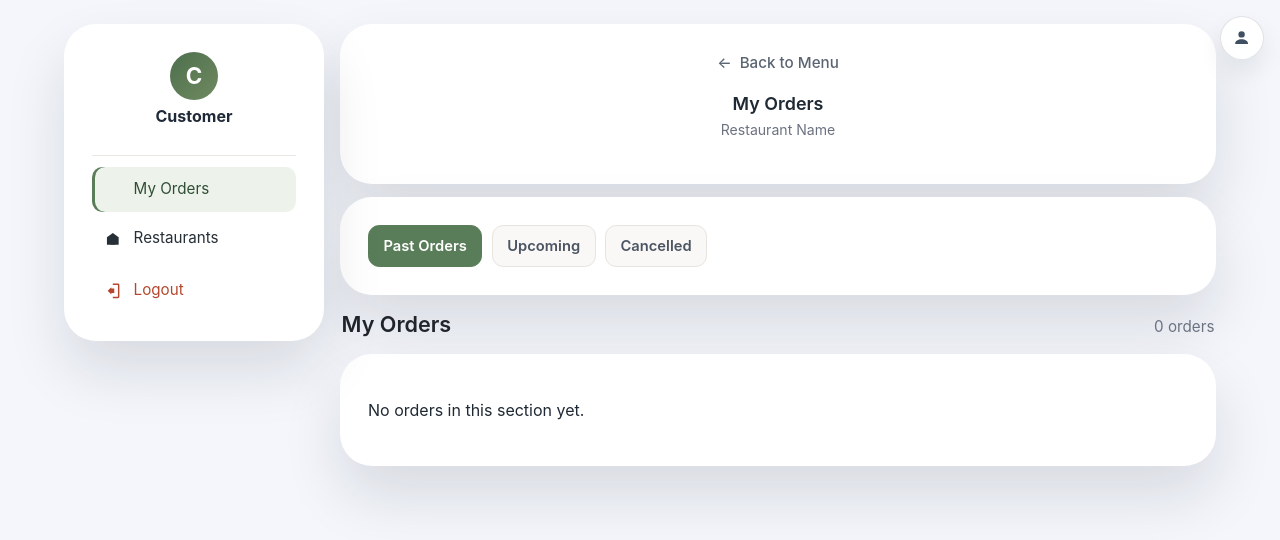
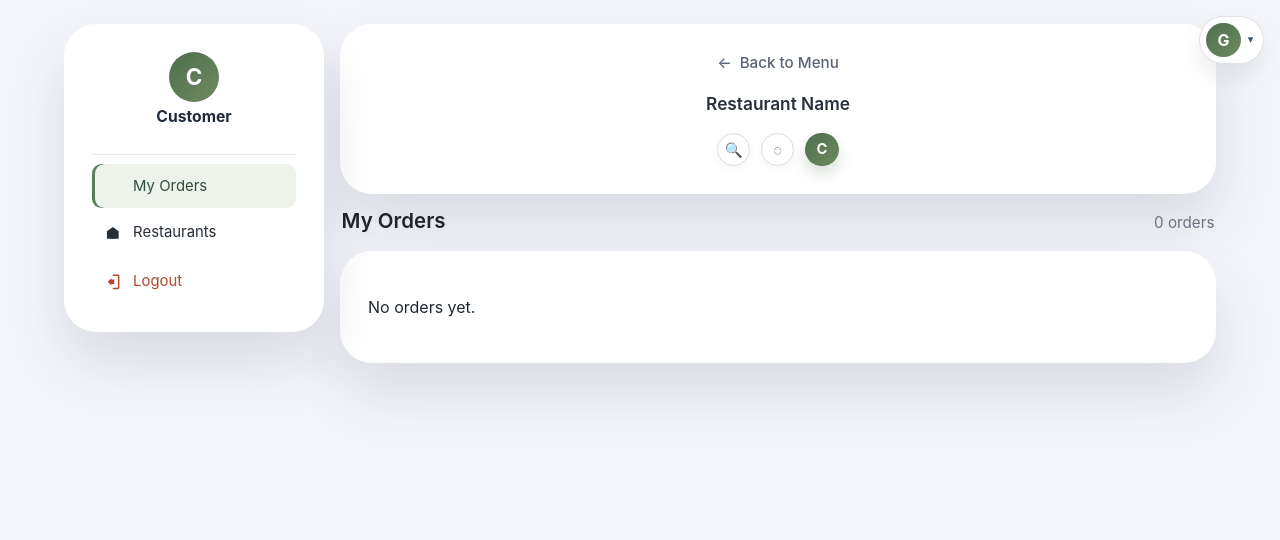
Before and after one commit to gbhandaru/go2pik-frontend, a React (Vite) app: page /orders in a window 1280 px wide. Shown: the top 540 px of the page. Built offline with nearby package versions, Linux system fonts and the light colour scheme.

Commit message:
UI_CHANGES_15

```diff
--- a/src/components/customer/CustomerProfileMenu.jsx
+++ b/src/components/customer/CustomerProfileMenu.jsx
@@ -1,7 +1,12 @@
 import { useEffect, useMemo, useRef, useState } from 'react';
 import { Link, useNavigate } from 'react-router-dom';
 import { useAuth } from '../../hooks/useAuth.jsx';
-import { getStoredProfile, setAuthNotice } from '../../services/authStorage.js';
+import {
+  clearCustomerGuestAccess,
+  getStoredProfile,
+  setAuthNotice,
+  setCustomerGuestAccess,
+} from '../../services/authStorage.js';
 import { getCustomerDisplayName, getCustomerInitial } from '../../utils/customerIdentity.js';
 
 export default function CustomerProfileMenu() {
@@ -41,22 +46,10 @@ export default function CustomerProfileMenu() {
   const handleLogout = async () => {
     setOpen(false);
     setAuthNotice('Your session has expired. Please sign in again.');
+    clearCustomerGuestAccess();
     await logout();
     navigate('/login', { replace: true });
   };
-
-  if (!hasCustomerSession) {
-    return (
-      <button
-        type="button"
-        className="customer-profile-trigger customer-profile-trigger--guest"
-        onClick={() => navigate('/login')}
-        aria-label="Sign in"
-      >
-        <UserIcon />
-      </button>
-    );
-  }
 
   return (
     <div className="customer-profile" ref={menuRef}>
@@ -66,7 +59,7 @@ export default function CustomerProfileMenu() {
         onClick={() => setOpen((current) => !current)}
         aria-haspopup="menu"
         aria-expanded={open}
-        aria-label="Open customer menu"
+        aria-label={hasCustomerSession ? 'Open customer menu' : 'Customer menu'}
       >
         <span className="customer-profile-trigger__avatar">{customerInitial}</span>
         <span className="customer-profile-trigger__caret" aria-hidden="true">
@@ -76,6 +69,8 @@ export default function CustomerProfileMenu() {
 
       {open ? (
         <div className="customer-profile-menu" role="menu" aria-label="Customer profile menu">
+          {hasCustomerSession ? (
+            <>
               <div className="customer-profile-menu__identity">
                 <span className="customer-profile-menu__avatar">{customerInitial}</span>
                 <div>
@@ -95,6 +90,38 @@ export default function CustomerProfileMenu() {
                 </span>
                 Logout
               </button>
+            </>
+          ) : (
+            <>
+              <div className="customer-profile-menu__identity">
+                <span className="customer-profile-menu__avatar">{customerInitial}</span>
+                <div>
+                  <strong>Guest</strong>
+                  <span>Sign in or continue as guest</span>
+                </div>
+              </div>
+              <Link className="customer-profile-menu__item" to="/login" onClick={() => setOpen(false)}>
+                <span className="customer-profile-menu__icon" aria-hidden="true">
+                  <UserIcon />
+                </span>
+                Sign in
+              </Link>
+              <button
+                type="button"
+                className="customer-profile-menu__item"
+                onClick={() => {
+                  setCustomerGuestAccess(true);
+                  setOpen(false);
+                  navigate('/home');
+                }}
+              >
+                <span className="customer-profile-menu__icon" aria-hidden="true">
+                  <GuestIcon />
+                </span>
+                Continue as guest
+              </button>
+            </>
+          )}
         </div>
       ) : null}
     </div>
@@ -105,6 +132,14 @@ function UserIcon() {
   return (
     <svg viewBox="0 0 24 24" aria-hidden="true">
       <path d="M12 12a4 4 0 1 0-4-4 4 4 0 0 0 4 4Zm0 2c-4.4 0-8 2.2-8 5v1h16v-1c0-2.8-3.6-5-8-5Z" />
+    </svg>
+  );
+}
+
+function GuestIcon() {
+  return (
+    <svg viewBox="0 0 24 24" aria-hidden="true">
+      <path d="M12 12a4 4 0 1 0-4-4 4 4 0 0 0 4 4Zm-6 8v-1a6 6 0 0 1 12 0v1H6Z" />
     </svg>
   );
 }
--- a/src/pages/LoginPage.jsx
+++ b/src/pages/LoginPage.jsx
@@ -1,7 +1,7 @@
 import { useEffect, useState } from 'react';
 import { Link, useLocation, useNavigate } from 'react-router-dom';
 import { useAuth } from '../hooks/useAuth.jsx';
-import { consumeAuthNotice } from '../services/authStorage.js';
+import { clearCustomerGuestAccess, consumeAuthNotice, setCustomerGuestAccess } from '../services/authStorage.js';
 
 export default function LoginPage() {
   const { login, error, loading, isAuthenticated } = useAuth();
@@ -31,6 +31,7 @@ export default function LoginPage() {
     setLocalError(null);
     try {
       await login(form);
+      clearCustomerGuestAccess();
       const redirectTo = location.state?.from?.pathname || '/home';
       navigate(redirectTo, { replace: true });
     } catch (err) {
@@ -39,6 +40,7 @@ export default function LoginPage() {
   };
 
   const handleContinueAsGuest = () => {
+    setCustomerGuestAccess(true);
     navigate(location.state?.from?.pathname || '/home', { replace: true });
   };
 
--- a/src/pages/OrdersPage.jsx
+++ b/src/pages/OrdersPage.jsx
@@ -1,4 +1,4 @@
-import { useEffect, useMemo, useState } from 'react';
+import { useMemo } from 'react';
 import { useNavigate } from 'react-router-dom';
 import { fetchCustomerOrders } from '../api/customersApi.js';
 import { useAuth } from '../hooks/useAuth.jsx';
@@ -6,73 +6,21 @@ import { useFetch } from '../hooks/useFetch.js';
 import { formatCurrency } from '../utils/formatCurrency.js';
 import { getCustomerDisplayName, getCustomerId } from '../utils/customerIdentity.js';
 
-const ORDER_TABS = [
-  { value: 'past', label: 'Past Orders' },
-  { value: 'upcoming', label: 'Upcoming' },
-  { value: 'cancelled', label: 'Cancelled' },
-];
-
-const PAST_STATUSES = new Set(['completed', 'delivered', 'picked_up', 'pickup_complete']);
-const UPCOMING_STATUSES = new Set(['new', 'received', 'accepted', 'preparing', 'ready_for_pickup', 'scheduled']);
-const CANCELLED_STATUSES = new Set(['cancelled', 'canceled', 'rejected']);
-
 export default function OrdersPage() {
   const navigate = useNavigate();
   const { user, logout } = useAuth();
   const customerId = useMemo(() => getCustomerId(user), [user]);
   const customerName = useMemo(() => getCustomerDisplayName(user), [user]);
-  const [activeTab, setActiveTab] = useState('past');
   const { data, loading, error } = useFetch(
     () => (customerId ? fetchCustomerOrders(customerId) : Promise.resolve({ customer: null, orders: [] })),
     [customerId],
   );
 
   const customer = data?.customer || user || null;
-  const orders = data?.orders || [];
+  const orders = useMemo(() => sortOrdersByDate(data?.orders || []), [data?.orders]);
   const resolvedCustomerName = getCustomerDisplayName(customer) || customerName || 'Customer';
   const resolvedPhone = customer?.phone || customer?.phone_number || user?.phone || user?.phone_number || '';
   const resolvedEmail = customer?.email || user?.email || '';
-
-  const groupedOrders = useMemo(() => {
-    const next = {
-      past: [],
-      upcoming: [],
-      cancelled: [],
-    };
-
-    orders.forEach((order) => {
-      const bucket = getOrderBucket(order);
-      next[bucket].push(order);
-    });
-
-    return next;
-  }, [orders]);
-
-  useEffect(() => {
-    if (!orders.length) {
-      return;
-    }
-
-    if ((groupedOrders[activeTab] || []).length > 0) {
-      return;
-    }
-
-    if (groupedOrders.past.length) {
-      setActiveTab('past');
-      return;
-    }
-
-    if (groupedOrders.upcoming.length) {
-      setActiveTab('upcoming');
-      return;
-    }
-
-    if (groupedOrders.cancelled.length) {
-      setActiveTab('cancelled');
-    }
-  }, [activeTab, groupedOrders, orders.length]);
-
-  const activeOrders = groupedOrders[activeTab] || [];
 
   const handleLogout = async () => {
     await logout();
@@ -143,44 +91,33 @@ export default function OrdersPage() {
               <span>Back to Menu</span>
             </button>
             <div className="customer-orders-topbar__title">
-              <h1>My Orders</h1>
-              <p>Restaurant Name</p>
+              <h1>Restaurant Name</h1>
             </div>
-            <div className="customer-orders-topbar__spacer" />
+            <div className="customer-orders-topbar__actions">
+              <div className="customer-orders-topbar__chip" aria-hidden="true">
+                <span>🔍</span>
+              </div>
+              <div className="customer-orders-topbar__chip" aria-hidden="true">
+                <span>◌</span>
+              </div>
+              <div className="customer-orders-topbar__profile" aria-hidden="true">
+                {resolvedCustomerName.charAt(0).toUpperCase() || 'G'}
+              </div>
+            </div>
           </header>
-
-          <section className="customer-orders-tabs card" aria-label="Order filters">
-            <div className="customer-orders-tablist" role="tablist" aria-label="Order status tabs">
-              {ORDER_TABS.map((tab) => (
-                <button
-                  key={tab.value}
-                  type="button"
-                  role="tab"
-                  aria-selected={activeTab === tab.value}
-                  className={`customer-orders-tab${activeTab === tab.value ? ' active' : ''}`}
-                  onClick={() => setActiveTab(tab.value)}
-                >
-                  {tab.label}
-                </button>
-              ))}
-            </div>
-          </section>
 
           <section className="customer-orders-list">
             <div className="customer-orders-heading">
               <h2>My Orders</h2>
-              <span>{activeOrders.length} order{activeOrders.length === 1 ? '' : 's'}</span>
+              <span>{orders.length} order{orders.length === 1 ? '' : 's'}</span>
             </div>
 
-            {activeOrders.length === 0 ? (
+            {orders.length === 0 ? (
               <div className="card customer-orders-empty">
-                <p>No orders in this section yet.</p>
+                <p>No orders yet.</p>
               </div>
             ) : (
-              activeOrders.map((order) => {
-                const bucket = getOrderBucket(order);
-                const placedLabel = formatOrderPlacement(order, bucket);
-                const totalLabel = formatOrderTotal(order);
+              orders.map((order) => {
                 const statusLabel = formatOrderStatusLabel(order.status);
                 return (
                   <article className="card customer-order-card" key={order.id}>
@@ -188,9 +125,9 @@ export default function OrdersPage() {
                       <div className="customer-order-card__header">
                         <div>
                           <h3>{order.restaurant?.name || 'Unknown restaurant'}</h3>
-                          <p>{placedLabel}</p>
+                          <p>{formatOrderPlacement(order)}</p>
                         </div>
-                        <span className={`customer-order-card__status customer-order-card__status--${bucket}`}>
+                        <span className={`customer-order-card__status customer-order-card__status--${getOrderBucket(order)}`}>
                           {statusLabel}
                         </span>
                       </div>
@@ -210,7 +147,7 @@ export default function OrdersPage() {
                         </div>
                         <div>
                           <span>Total</span>
-                          <strong>{totalLabel}</strong>
+                          <strong>{formatOrderTotal(order)}</strong>
                         </div>
                       </div>
                     </div>
@@ -229,6 +166,20 @@ export default function OrdersPage() {
       </section>
     </main>
   );
+}
+
+function sortOrdersByDate(orders = []) {
+  return [...orders].sort((a, b) => {
+    const aTime = getOrderTimeValue(a);
+    const bTime = getOrderTimeValue(b);
+    return bTime - aTime;
+  });
+}
+
+function getOrderTimeValue(order) {
+  const raw = order?.created_at || order?.createdAt || order?.placedAt || order?.customer?.pickupTime || order?.pickupTime || 0;
+  const date = new Date(raw);
+  return Number.isNaN(date.getTime()) ? 0 : date.getTime();
 }
 
 function renderOrderItems(items = []) {
@@ -252,36 +203,26 @@ function renderOrderItems(items = []) {
 
 function getOrderBucket(order) {
   const status = String(order?.status || '').trim().toLowerCase();
-  if (CANCELLED_STATUSES.has(status)) {
+  if (status === 'cancelled' || status === 'canceled' || status === 'rejected') {
     return 'cancelled';
   }
-  if (PAST_STATUSES.has(status)) {
-    return 'past';
-  }
-  return 'upcoming';
+  return 'past';
 }
 
-function formatOrderPlacement(order, bucket = 'upcoming') {
+function formatOrderPlacement(order) {
   const pickup =
     order?.customer?.pickupTime ||
     order?.pickupTime ||
     order?.pickupRequest?.scheduledTime ||
     order?.pickupRequest?.readyTime ||
+    order?.placedAt ||
+    order?.createdAt ||
+    order?.created_at ||
     '';
 
   const date = pickup ? new Date(pickup) : null;
   if (date && !Number.isNaN(date.getTime())) {
-    const prefix = bucket === 'past' ? 'Picked up on' : 'Pickup at';
-    return `${prefix} ${date.toLocaleDateString([], { month: 'short', day: 'numeric', year: 'numeric' })} ${date.toLocaleTimeString([], {
-      hour: 'numeric',
-      minute: '2-digit',
-    })}`;
-  }
-
-  const createdAt = order?.created_at || order?.createdAt || order?.placedAt;
-  const createdDate = createdAt ? new Date(createdAt) : null;
-  if (createdDate && !Number.isNaN(createdDate.getTime())) {
-    return `Placed on ${createdDate.toLocaleDateString([], { month: 'short', day: 'numeric', year: 'numeric' })} ${createdDate.toLocaleTimeString([], {
+    return `Picked up on ${date.toLocaleDateString([], { month: 'short', day: 'numeric', year: 'numeric' })} ${date.toLocaleTimeString([], {
       hour: 'numeric',
       minute: '2-digit',
     })}`;
@@ -314,13 +255,10 @@ function formatPaymentLabel(order) {
 
 function formatOrderStatusLabel(status) {
   const normalized = String(status || '').trim().toLowerCase();
-  if (PAST_STATUSES.has(normalized)) {
-    return 'Completed';
-  }
-  if (CANCELLED_STATUSES.has(normalized)) {
+  if (normalized === 'cancelled' || normalized === 'canceled' || normalized === 'rejected') {
     return 'Cancelled';
   }
-  return 'Upcoming';
+  return 'Completed';
 }
 
 function capitalizeWords(value) {
--- a/src/styles/globals.css
+++ b/src/styles/globals.css
@@ -207,11 +207,11 @@ img {
 .customer-orders-sidebar {
   position: sticky;
   top: 1rem;
-  padding: 1.1rem 0.9rem;
-  border-radius: 1.35rem;
-  display: flex;
-  flex-direction: column;
-  gap: 0.85rem;
+  padding: 0.95rem 0.8rem 1rem;
+  border-radius: 1.3rem;
+  display: flex;
+  flex-direction: column;
+  gap: 0.75rem;
 }
 
 .customer-orders-profile {
@@ -219,13 +219,13 @@ img {
   flex-direction: column;
   align-items: center;
   text-align: center;
-  gap: 0.25rem;
-  padding-bottom: 0.7rem;
+  gap: 0.18rem;
+  padding-bottom: 0.55rem;
 }
 
 .customer-orders-avatar {
-  width: 3rem;
-  height: 3rem;
+  width: 3.15rem;
+  height: 3.15rem;
   border-radius: 50%;
   display: inline-flex;
   align-items: center;
@@ -237,21 +237,21 @@ img {
 }
 
 .customer-orders-profile strong {
-  font-size: 1rem;
+  font-size: 0.98rem;
   color: #1f2937;
 }
 
 .customer-orders-profile span {
   color: #6b7280;
-  font-size: 0.88rem;
+  font-size: 0.85rem;
 }
 
 .customer-orders-nav {
   display: flex;
   flex-direction: column;
-  gap: 0.22rem;
+  gap: 0.16rem;
   border-top: 1px solid #ece7e2;
-  padding-top: 0.65rem;
+  padding-top: 0.58rem;
 }
 
 .customer-orders-nav__item {
@@ -259,13 +259,13 @@ img {
   align-items: center;
   gap: 0.75rem;
   width: 100%;
-  padding: 0.72rem 0.75rem;
-  border-radius: 0.65rem;
+  padding: 0.68rem 0.72rem;
+  border-radius: 0.6rem;
   border: none;
   background: transparent;
   color: #272f37;
   text-align: left;
-  font-size: 0.95rem;
+  font-size: 0.93rem;
 }
 
 .customer-orders-nav__item.active {
@@ -298,16 +298,16 @@ img {
   min-width: 0;
   display: flex;
   flex-direction: column;
-  gap: 0.8rem;
+  gap: 0.75rem;
 }
 
 .customer-orders-topbar {
   display: grid;
   grid-template-columns: auto minmax(0, 1fr) auto;
   align-items: center;
-  gap: 0.85rem;
-  padding: 0.8rem 1rem;
-  border-radius: 1.15rem;
+  gap: 0.7rem;
+  padding: 0.75rem 0.95rem;
+  border-radius: 1.12rem;
 }
 
 .customer-orders-back {
@@ -328,18 +328,55 @@ img {
 
 .customer-orders-topbar__title h1 {
   margin: 0;
-  font-size: 1.12rem;
+  font-size: 1.08rem;
   font-weight: 600;
+  color: #29313b;
 }
 
 .customer-orders-topbar__title p {
-  margin: 0.1rem 0 0;
-  color: #6b7280;
-  font-size: 0.88rem;
+  margin: 0.08rem 0 0;
+  color: #1f2937;
+  font-size: 1.02rem;
+  font-weight: 500;
 }
 
 .customer-orders-topbar__spacer {
   width: 1px;
+}
+
+.customer-orders-topbar__actions {
+  display: flex;
+  align-items: center;
+  justify-content: flex-end;
+  gap: 0.7rem;
+}
+
+.customer-orders-topbar__chip {
+  width: 2.05rem;
+  height: 2.05rem;
+  border-radius: 50%;
+  border: 1px solid #d9e1d9;
+  background: #fff;
+  display: inline-flex;
+  align-items: center;
+  justify-content: center;
+  color: #334155;
+  font-size: 0.9rem;
+  box-shadow: 0 4px 10px rgba(15, 23, 42, 0.04);
+}
+
+.customer-orders-topbar__profile {
+  width: 2.1rem;
+  height: 2.1rem;
+  border-radius: 50%;
+  display: inline-flex;
+  align-items: center;
+  justify-content: center;
+  background: linear-gradient(135deg, #4d6f4d, #6f8a60);
+  color: #fff;
+  font-size: 0.92rem;
+  font-weight: 700;
+  box-shadow: 0 8px 16px rgba(77, 111, 77, 0.2);
 }
 
 .customer-orders-tabs {
@@ -385,7 +422,7 @@ img {
 
 .customer-orders-heading h2 {
   margin: 0;
-  font-size: 1.35rem;
+  font-size: 1.28rem;
   font-weight: 600;
   color: #20242b;
 }
```
Also changed, not shown: src/pages/HomePage.jsx (+20 -1 lines), src/pages/RestaurantMenuPage.jsx (+13 -1 lines), src/services/authStorage.js (+21 -0 lines), 5 other files (tests, documents, lock files or other folders). Lines whose indentation alone changed are shown as unchanged.
